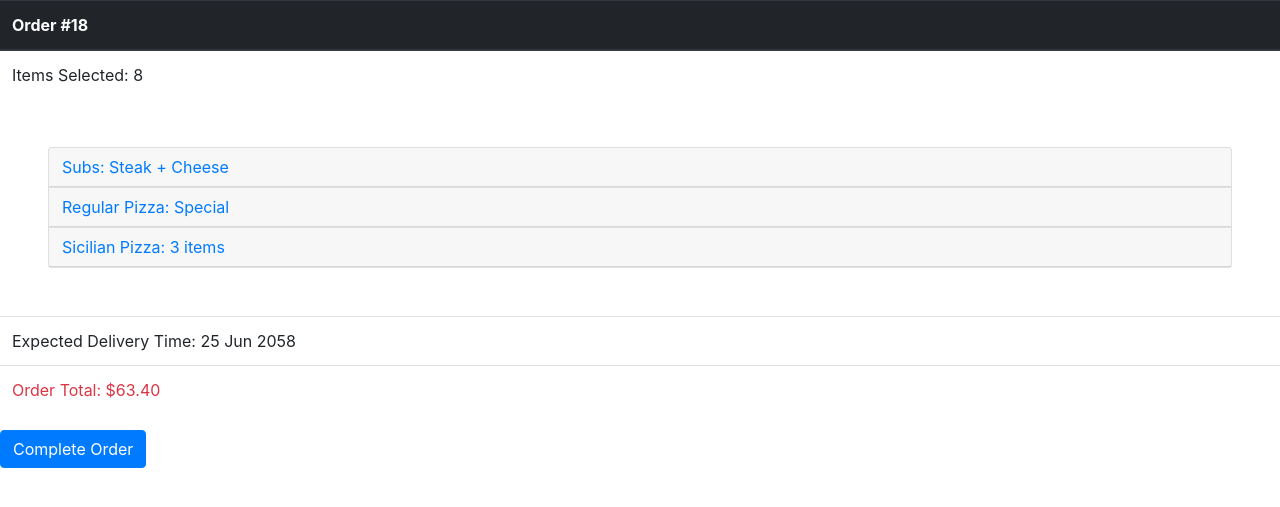
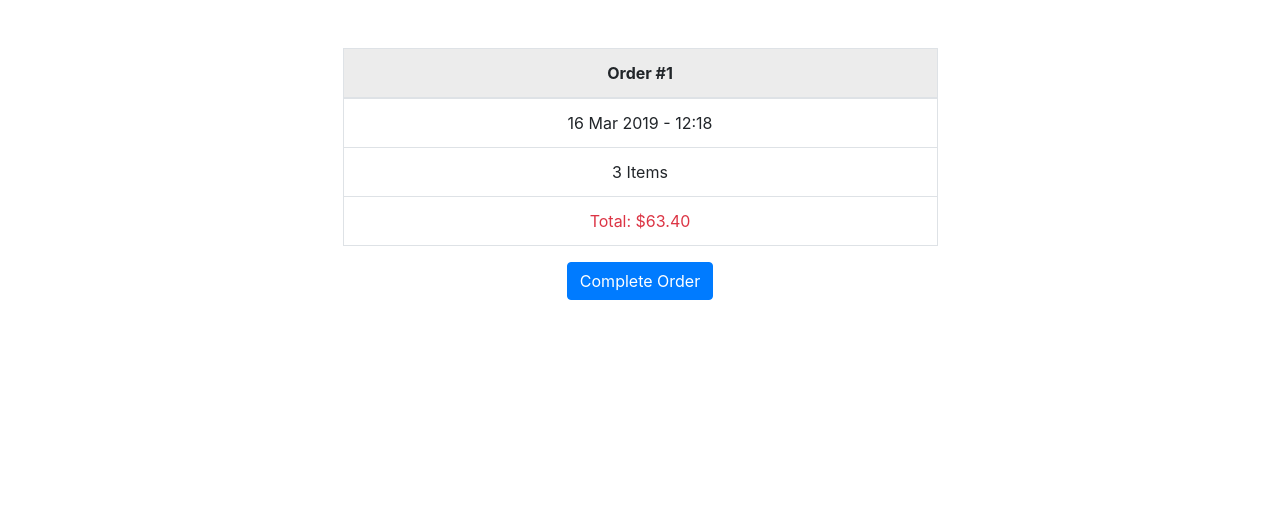
Before and after one commit to samrelins/CS50W_Project_3-Pizza, a Django app: page /complete_order in a window 1280 px wide. Shown: the part 56-563 px from the top of the page. Run offline with Django 3.2, Linux system fonts and the light colour scheme; a user stored in the database is signed in; data comes from the database, SQL or seed files in the repository; some libraries are stand-ins or nearby versions.

Commit message:
styled complete order page & other small changes

```diff
--- a/orders/templates/orders/complete_order.html
+++ b/orders/templates/orders/complete_order.html
@@ -5,60 +5,35 @@
 {% endblock %}
 
 {% block body %}
-    <table class="table">
-        <thead class="thead-dark">
+    <div class="row mt-5">
+        <div class="col-sm-1 col-md-2 col-lg-3"></div>
+        <div class="col-sm-10 col-md-8 col-lg-6">
+            <div class="container-fluid">
+                <table class="table border">
+                    <thead class="table-active">
                         <tr>
-                <th>Order #18</th>
+                            <th class="text-center">Order #{{ order.id }}</th>
                         </tr>
                     </thead>
                     <tbody>
                         <tr>
-                <td>Items Selected: 8</td>
+                            <td class="text-center">{{ order.print_date }} - {{ order.print_time }}</td>
+                        </tr>
+                        <tr>
+                            <td class="text-center">{{ order.items_total }} Items</td>
+                        </tr>
+                        <tr>
+                            <td class="text-center text-danger"> Total: {{ order.print_total }}</td>
                         </tr>
                     </tbody>
                 </table>
-    <div class="accordion m-5" id="accordionExample">
-    {% for item in order.items.all %}
-        <div class="card">
-            <div class="card-header p-0" id="heading{{ item.id }}">
-                <h5 class="mb-0">
-                    <button class="btn btn-link" type="button" data-toggle="collapse" data-target="#collapse{{ item.id }}" aria-expanded="false" aria-controls="collapse{{ item.id }}">
-                        {{ item.item.dish.name }}: {{ item.item.name }}
-                    </button>
-                </h5>
-            </div>
-
-            <div id="collapse{{ item.id }}" class="collapse" aria-labelledby="heading{{ item.id }}" data-parent="#accordionExample">
-                <div class="card-body py-0">
-                    <div class="list-group">
-                    {% if not item.dish.one_size %}
-                        {% if item.small %}
-                        <p>Size: small</p>
-                        {% else %}
-                        <p>Size: large</p>
-                        {% endif %}
-                    {% endif %}
-                    {% for extra in item.extras.all %}
-                    <p>Extra: {{ extra.name }}</p>
-                    {% endfor %}
             </div>
         </div>
     </div>
+    <form target="/complete_order" method="POST">
+        <div class="row">
+                {% csrf_token %}
+                <button class="btn btn-primary display-block mx-auto" type="submit" target="complete_order" method="POST">Complete Order</button>
         </div>
-    {% endfor %}
-    </div>
-    <table class="table">
-        <tbody>
-            <tr>
-                <td>Expected Delivery Time: 25 Jun 2058</td>
-            </tr>
-            <tr>
-                <td class="text-danger">Order Total: {{  order.print_total }}</td>
-            </tr>
-        </tbody>
-    </table>
-    <form target="/complete_order" method="POST">
-        {% csrf_token %}
-        <button class="btn btn-primary" type="submit" target="complete_order" method="POST">Complete Order</button>
     </form>
 {% endblock %}
```
Also changed, not shown: orders/templates/orders/new_order.html (+15 -1 lines). Lines whose indentation alone changed are shown as unchanged.
